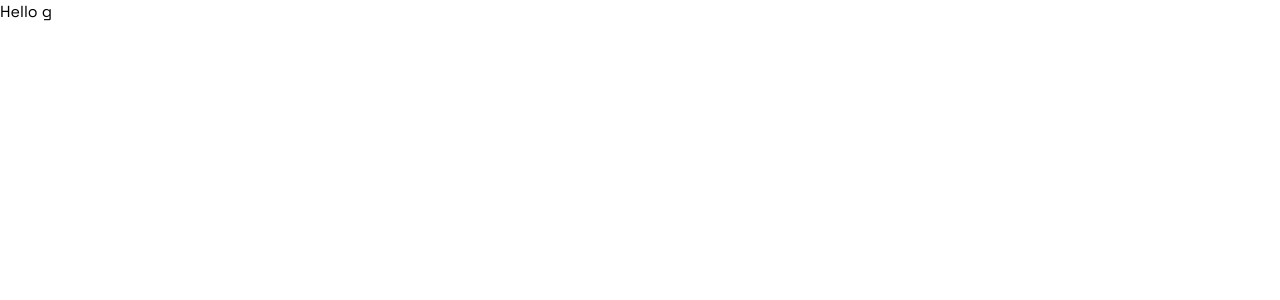
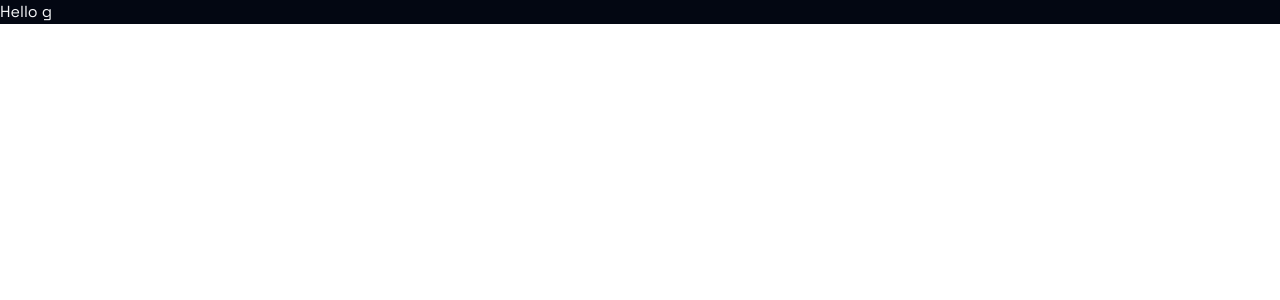
Before and after one commit to mrx7355608/blog-2.0, a Next.js app: page / in a window 1280 px wide. Shown: the top 300 px of the page. Built offline with nearby package versions, Linux system fonts and the light colour scheme.

Commit message:
installed daisyui

```diff
--- a/app/globals.css
+++ b/app/globals.css
@@ -2,13 +2,6 @@
 @tailwind components;
 @tailwind utilities;
 
-@media (prefers-color-scheme: dark) {
-  :root {
-    --background: #0a0a0a;
-    --foreground: #ededed;
-  }
-}
-
 body {
   font-family: "Space Grotesk", Helvetica, sans-serif;
 }
--- a/app/layout.tsx
+++ b/app/layout.tsx
@@ -19,7 +19,11 @@ export default function RootLayout({
 }>) {
   return (
     <html lang="en">
-      <body className={`${spaceGrotesk.variable} antialiased`}>{children}</body>
+      <body
+        className={`bg-gray-950 text-gray-100 ${spaceGrotesk.variable} antialiased`}
+      >
+        {children}
+      </body>
     </html>
   );
 }
--- a/tailwind.config.ts
+++ b/tailwind.config.ts
@@ -1,4 +1,5 @@
 import type { Config } from "tailwindcss";
+import daisyui from "daisyui";
 
 export default {
   content: [
@@ -14,5 +15,5 @@ export default {
       },
     },
   },
-  plugins: [],
+  plugins: [daisyui],
 } satisfies Config;
```
Also changed, not shown: package.json (+7 -6 lines), app/compnents/navbar.tsx (added), 1 other file (tests, documents, lock files or other folders).
